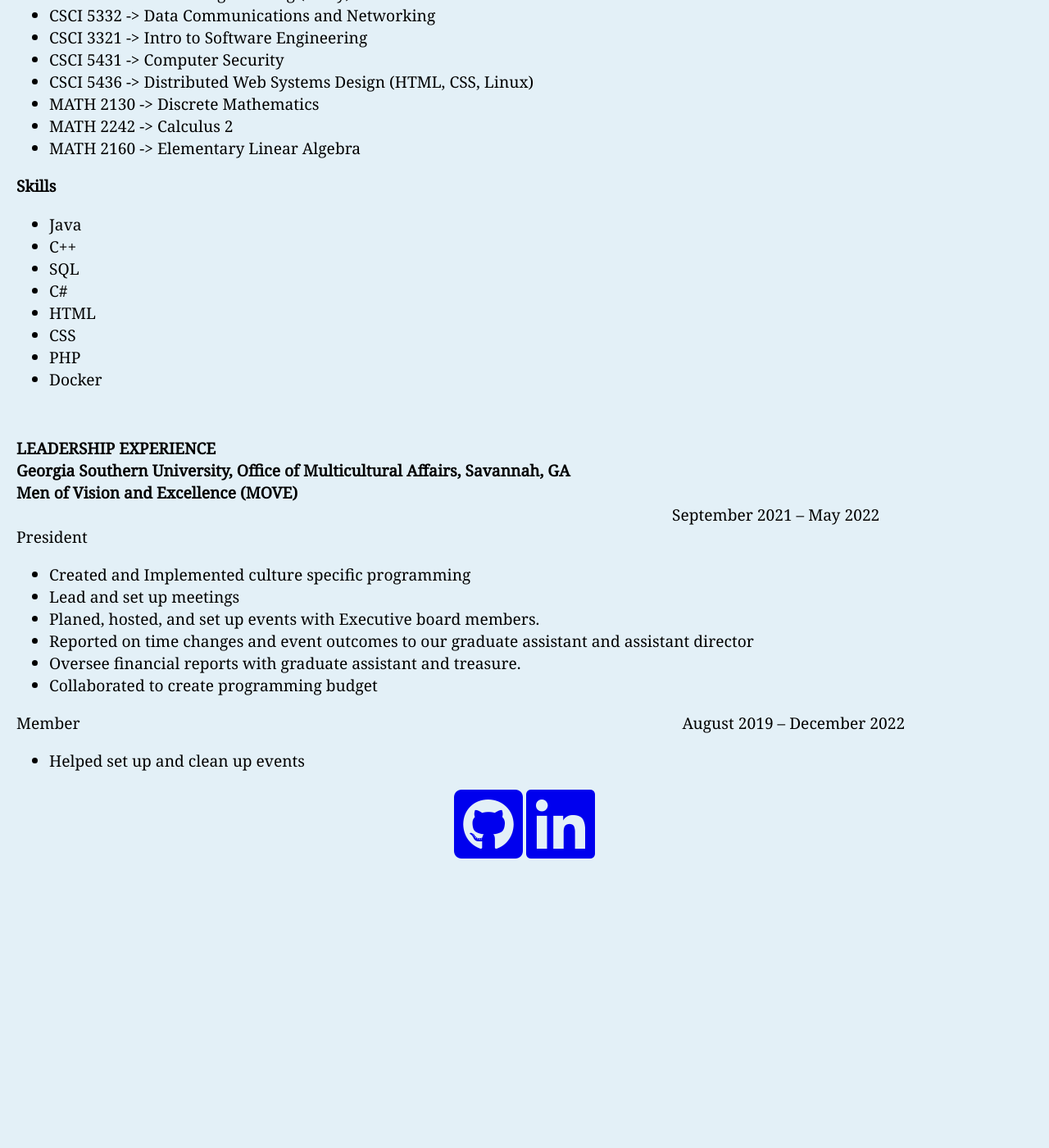
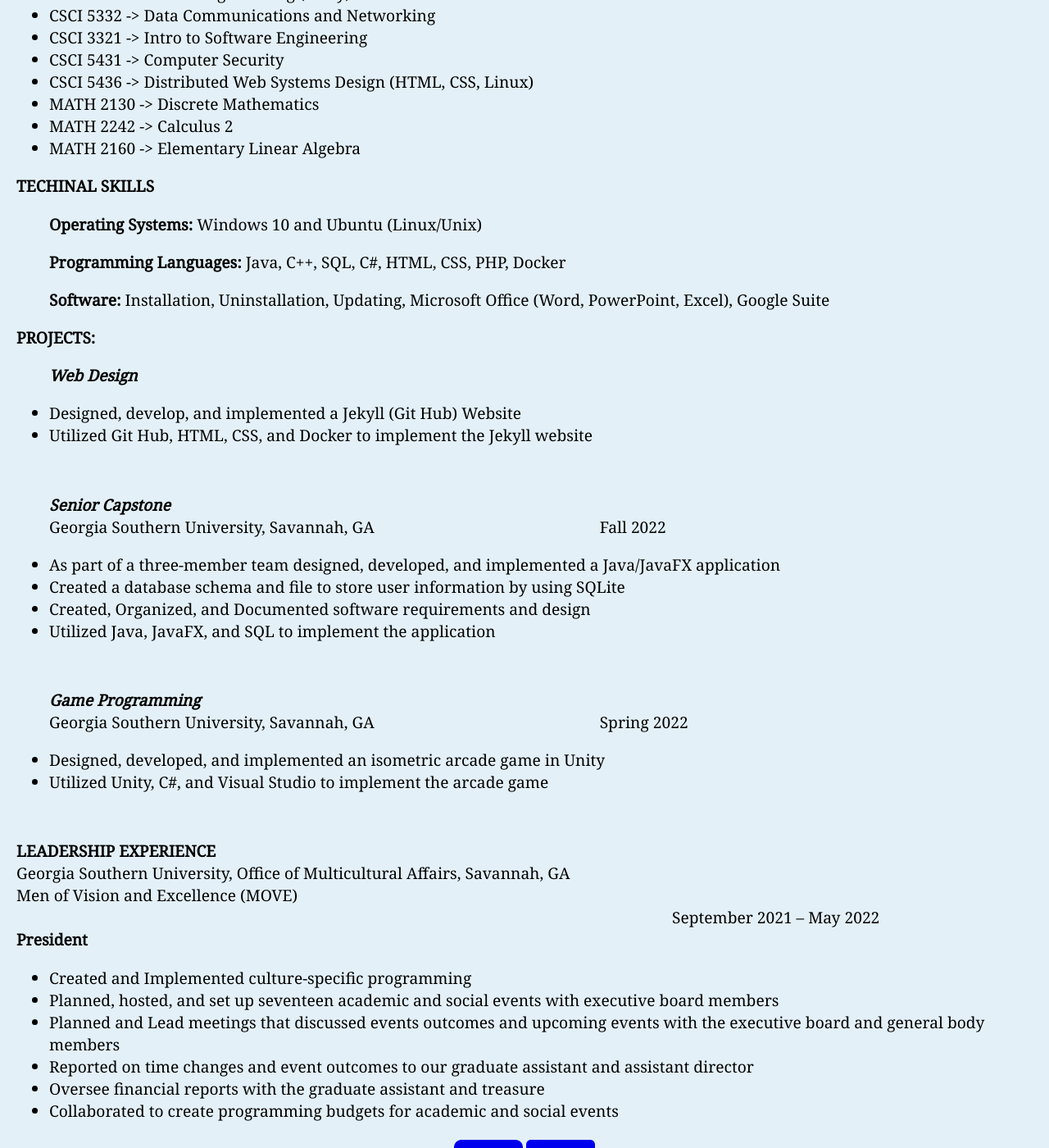
Before and after one commit to MarquaviousH/My_Portfolio, a Jekyll site: the page built from _posts/2022-12-07-resume.md, in a window 1280 px wide and 1400 px high, scrolled down 526 px. Shown: the whole window at 82% size. Built offline with Jekyll 4.4.1, drawn with Linux system fonts in a browser that asks for light colours; before the commit the page ends 1589 px from its top, so only the background shows below that; some of the changed text lies outside the part shown.

Commit message:
Updated Resume information

```diff
--- a/_includes/myresume.html
+++ b/_includes/myresume.html
@@ -18,10 +18,10 @@
 </header -->
 
 <body class="container">
-    <p>A pdf copy of my resume can be accessed <a href="{{'/assets/pdfs/MarquaviousJHardwickWebsiteResume.pdf' | relative_url }}">here</a>!</p>
-    <P><b>Education</b></P>
+    <p>A pdf copy of my resume can be accessed <a href="{{'/assets/pdfs/MarquaviousJHardwickResume.pdf' | relative_url }}">here</a>!</p>
+    <P><b>EDUCATION</b></P>
     <p><b>Georgia Southern University, Savannah, GA</b></p>
-    <p>Bachelor of Science, Computer Science - ABET Accredited <span class="tabGraduated"> December 2022</span></p>
+    <p><b>Bachelor of Science, Computer Science - ABET Accredited GPA: 3.06</b> <span class="tabGraduated"> December 2022</span></p>
     <p>Revelent Courses: </p>
     <ul>
         <li>COMM 1110 -> Public Speaking</li>
@@ -41,34 +41,53 @@
         <li>MATH 2160 -> Elementary Linear Algebra</li>
     </ul>
 
-    <p><b>Skills</b></p>
+    <p><b>TECHINAL SKILLS</b></p>
     <ul>
-        <li>Java</li>
-        <li>C++</li>
-        <li>SQL</li>
-        <li>C#</li>
-        <li>HTML</li>
-        <li>CSS</li>
-        <li>PHP</li>
-        <li>Docker</li>
+        <P><b>Operating Systems:</b> Windows 10 and Ubuntu (Linux/Unix)</P>
     </ul>
+    <ul>
+        <P><b>Programming Languages:</b> Java, C++, SQL, C#, HTML, CSS, PHP, Docker</P>
+    </ul>
+    <ul>
+        <P><b>Software:</b> Installation, Uninstallation, Updating, Microsoft Office (Word, PowerPoint, Excel), Google Suite</P>
+    </ul>
+
+    <p><b>PROJECTS:</b></p>
+    <ul>
+        <p><i><b>Web Design</b></i></p>
+        <li>Designed, develop, and implemented a Jekyll (Git Hub) Website</li>
+        <li>Utilized Git Hub, HTML, CSS, and Docker to implement the Jekyll website</li>
+    </ul>
+    <br>
+    <ul>
+        <p><i><b>Senior Capstone</b></i>
+        <br>Georgia Southern University, Savannah, GA <span class="tabGraduated">Fall 2022</span></p>
+        <li>As part of a three-member team designed, developed, and implemented a Java/JavaFX application</li>
+        <li>Created a database schema and file to store user information by using SQLite</li>
+        <li>Created, Organized, and Documented software requirements and design</li>
+        <li>Utilized Java, JavaFX, and SQL to implement the application</li>
+    </ul>
+    <br>
+    <ul>
+        <p><i><b>Game Programming</b></i>
+        <br>Georgia Southern University, Savannah, GA <span class="tabGraduated">Spring 2022</span></p>
+        <li>Designed, developed, and implemented an isometric arcade game in Unity</li>
+        <li>Utilized Unity, C#, and Visual Studio to implement the arcade game</li>
+    </ul>
+
     <br>
 
     <P><b>LEADERSHIP EXPERIENCE</b>
-        <br><b>Georgia Southern University, Office of Multicultural Affairs, Savannah, GA</b>
-        <br><b>Men of Vision and Excellence (MOVE)</b> <span class="tabPresident">September 2021 – May 2022</span>
-        <br>President</P>
+        <br>Georgia Southern University, Office of Multicultural Affairs, Savannah, GA
+        <br>Men of Vision and Excellence (MOVE) <span class="tabPresident">September 2021 – May 2022</span>
+        <br><b>President</b></P>
         <ul>
-            <li>Created and Implemented culture specific programming</li>
-            <li>Lead and set up meetings</li>
-            <li>Planed, hosted, and set up events with Executive board members. </li>
+            <li>Created and Implemented culture-specific programming</li>
+            <li>Planned, hosted, and set up seventeen academic and social events with executive board members</li>
+            <li>Planned and Lead meetings that discussed events outcomes and upcoming events with the executive board and general body members</li>
             <li>Reported on time changes and event outcomes to our graduate assistant and assistant director</li>
-            <li>Oversee financial reports with graduate assistant and treasure.</li>
-            <li>Collaborated to create programming budget </li>
-        </ul>
-        <p>Member <span class="tabMemeber">August 2019 – December 2022</span></p>
-        <ul>
-            <li>Helped set up and clean up events</li>
+            <li>Oversee financial reports with the graduate assistant and treasure</li>
+            <li>Collaborated to create programming budgets for academic and social events</li>
         </ul>
 </body>
 </html>
```
Also changed, not shown: 2 other files.
